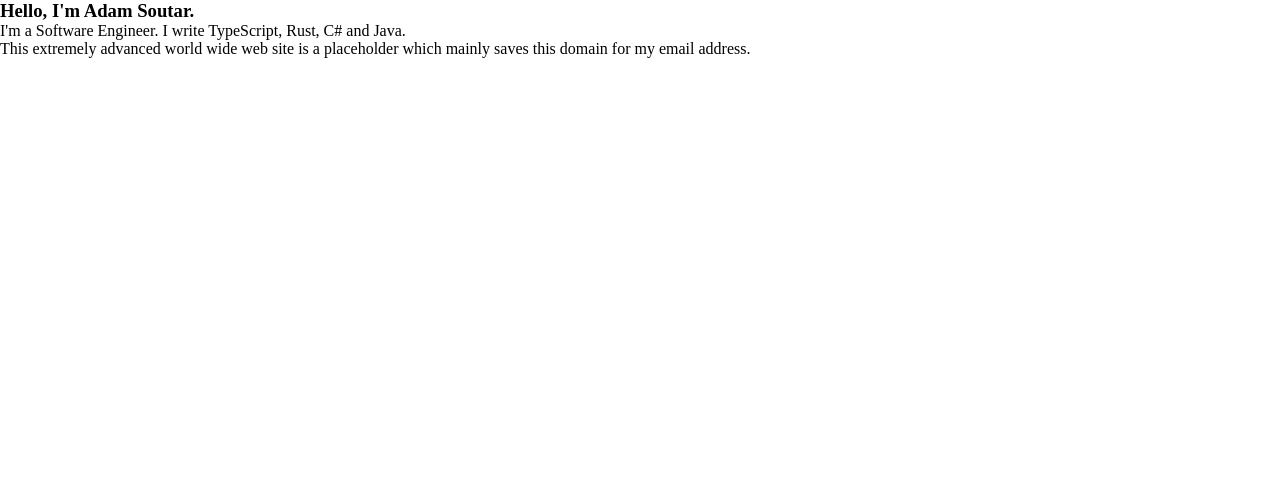
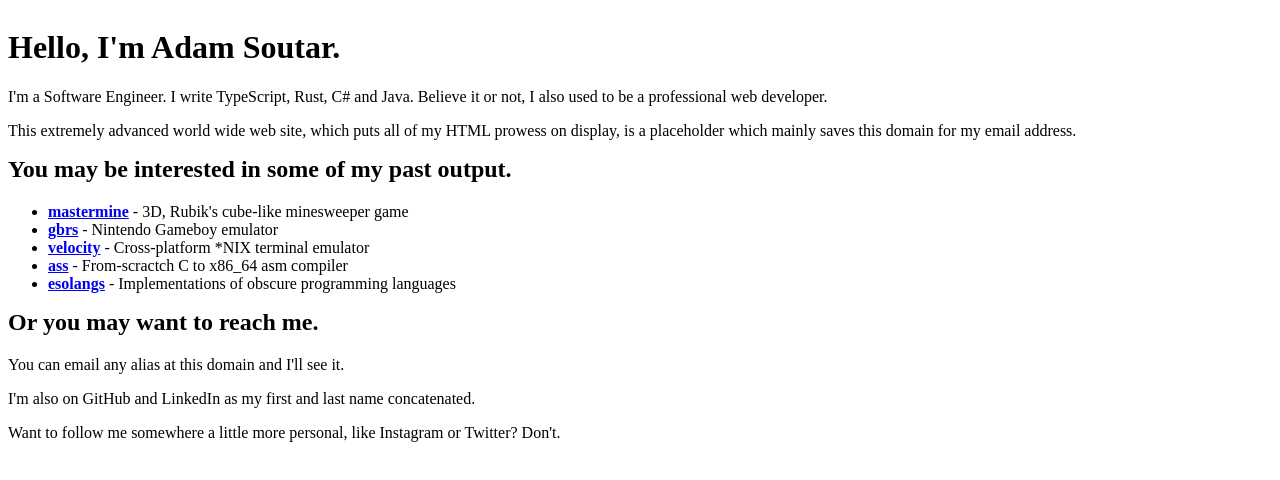
Before and after one commit to adamsoutar/aso.sh, a Next.js app: page / in a window 1280 px wide. Shown: the top 480 px of the page. Built offline with nearby package versions, Linux system fonts and the light colour scheme.

Commit message:
Add GitHub projects and contact info

```diff
--- a/pages/index.tsx
+++ b/pages/index.tsx
@@ -1,5 +1,20 @@
 import Head from 'next/head'
 import { GetStaticPropsContext, GetStaticPropsResult } from 'next/types'
+
+const PastProject: React.FC<{
+  name: string
+  description: string
+  url?: string
+}> = ({ name, description, url }) => {
+  return (
+    <li>
+      <a href={url ?? `https://github.com/adamsoutar/${name}`}>
+        <b>{name}</b>
+      </a>{' '}
+      - {description}
+    </li>
+  )
+}
 
 export default function Home() {
   return (
@@ -8,20 +23,60 @@ export default function Home() {
         <title>Adam Soutar</title>
         <meta name='viewport' content='width=device-width, initial-scale=1' />
       </Head>
-      <h3>Hello, I&apos;m Adam Soutar.</h3>
+      <h1>Hello, I&apos;m Adam Soutar.</h1>
       <p>
         I&apos;m a Software Engineer. I write TypeScript, Rust, C# and Java.
+        Believe it or not, I also used to be a professional web developer.
       </p>
       <p>
-        This extremely advanced world wide web site is a placeholder which
-        mainly saves this domain for my email address.
+        This extremely advanced world wide web site, which puts all of my HTML
+        prowess on display, is a placeholder which mainly saves this domain for
+        my email address.
+      </p>
+
+      <h2 style={{ marginTop: '1rem' }}>
+        You may be interested in some of my past output.
+      </h2>
+
+      <ul>
+        <PastProject
+          name='mastermine'
+          description="3D, Rubik's cube-like minesweeper game"
+          url='https://mastermine.app/'
+        />
+        <PastProject name='gbrs' description='Nintendo Gameboy emulator' />
+        <PastProject
+          name='velocity'
+          description='Cross-platform *NIX terminal emulator'
+        />
+        <PastProject
+          name='ass'
+          description='From-scractch C to x86_64 asm compiler'
+        />
+        <PastProject
+          name='esolangs'
+          description='Implementations of obscure programming languages'
+        />
+      </ul>
+
+      <h2 style={{ marginTop: '1rem' }}>Or you may want to reach me.</h2>
+
+      <p>You can email any alias at this domain and I&apos;ll see it.</p>
+      <p>
+        I&apos;m also on GitHub and LinkedIn as my first and last name
+        concatenated.
+      </p>
+      <p>
+        Want to follow me somewhere a little more personal, like Instagram or
+        Twitter? Don&apos;t.
       </p>
     </>
   )
 }
 
-export async function getStaticProps (context: GetStaticPropsContext):
-  Promise<GetStaticPropsResult<{}>> {
+export async function getStaticProps(
+  _context: GetStaticPropsContext
+): Promise<GetStaticPropsResult<{}>> {
   return {
     props: {}
   }
--- a/styles/globals.css
+++ b/styles/globals.css
@@ -1,11 +1,9 @@
 * {
-  box-sizing: border-box;
-  padding: 0;
-  margin: 0;
+    box-sizing: border-box;
 }
 
 html,
 body {
-  max-width: 100vw;
-  overflow-x: hidden;
+    max-width: 100vw;
+    overflow-x: hidden;
 }
```
